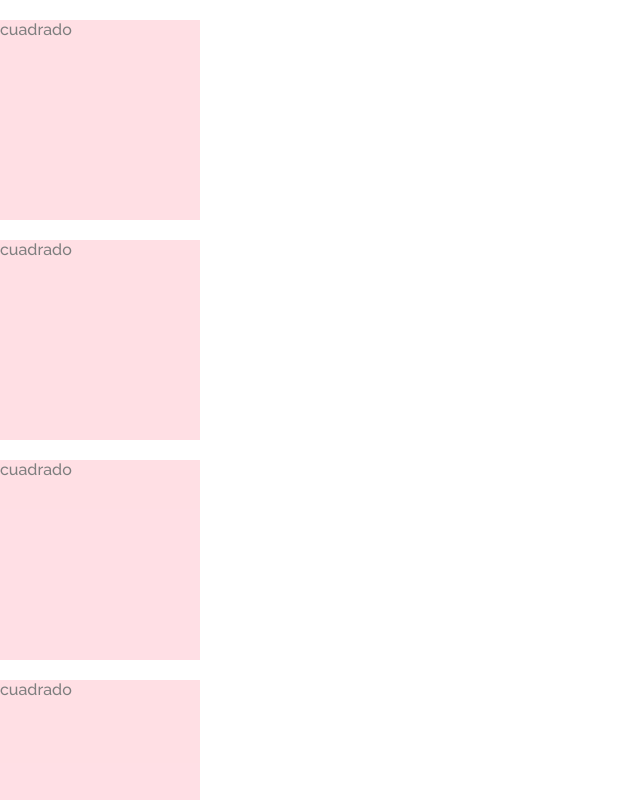
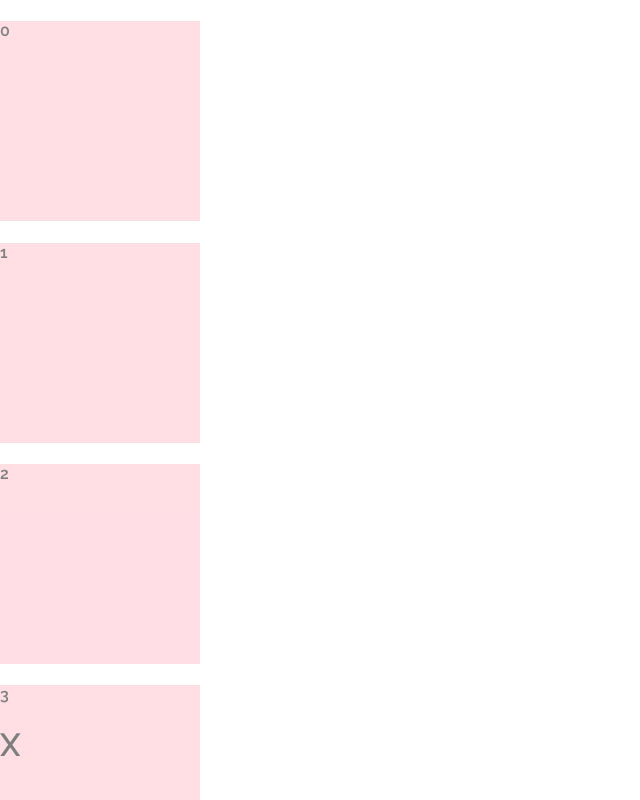
Before and after one commit to DranzerSv/Memory-Games, a React (Create React App) app: page /tictactoe in a window 1280 px wide. Shown: the top 800 px of the page, without its empty margins (0-640 px from the left). Built offline with nearby package versions, Linux system fonts and the light colour scheme.

Commit message:
feature: now every square reacts to click

```diff
--- a/src/components/Square/index.tsx
+++ b/src/components/Square/index.tsx
@@ -4,8 +4,18 @@ import { ISquareProps } from '../../interfaces/ISquare';
 
 import './square.scss';
 
-function Square() {
-  return <div className="square">cuadrado</div>;
+function Square({ id, symbol, handleClick }: ISquareProps) {
+  return (
+    <div
+      className="square"
+      onClick={() => {
+        handleClick(id);
+      }}
+    >
+      <h4>{id}</h4>
+      <h1>{symbol}</h1>
+    </div>
+  );
 }
 
 export default Square;
```
